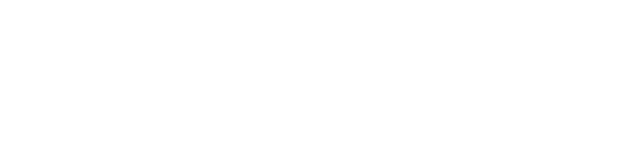
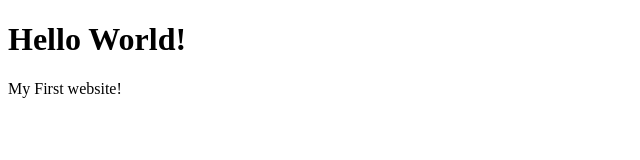
Before and after one commit to johncenason36/Firstwebsite, a plain HTML site: page index.html in a window 1280 px wide. Shown: the whole page, without its empty margins (0-640 px from the left). Drawn offline with Linux system fonts and the light colour scheme.

Commit message:
Barebones website

```diff
--- a/index.html
+++ b/index.html
@@ -1,9 +1,19 @@
+
 <!DOCTYPE html>
-<html>
+<html> <!-- Your telling the editor that html starts here and it ends with /html-->
+<head><!-- the head doesn't show up on the actual page but it contains extra information that's important to the website-->
+    <meta charset="utf-8"> <!--makes it so that we can write in all possible characters, like german accnets, french etc-->
+    <title>
+        My First website!
+    </title> <!-- changes tab name like the title that shows up on a google search-->
+</head>
+<body> <!-- The body is where all the content goes.  -->
+    <h1>
+        Hello World!
+    </h1>
+    My First website!
 
-
-
-
+</body>
 
 
 
```
Also changed, not shown: 1 other file.
